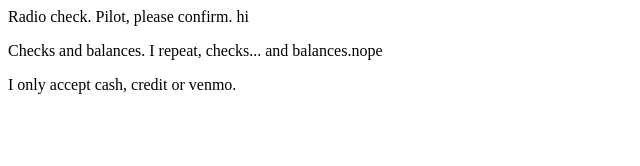
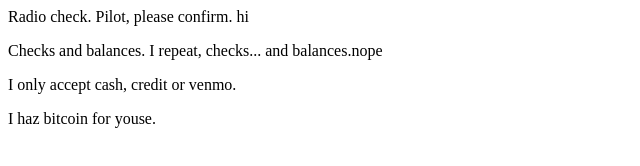
Before and after one commit to daniellespencer/communication-log, a plain HTML site: page index.html in a window 1280 px wide. Shown: the whole page, without its empty margins (0-640 px from the left). Drawn offline with Linux system fonts and the light colour scheme.

Commit message:
oh happy halloweenie

```diff
--- a/index.html
+++ b/index.html
@@ -3,5 +3,6 @@
    <p>Radio check. Pilot, please confirm. hi</p>
    <p>Checks and balances. I repeat, checks... and balances.nope</p>
    <p>I only accept cash, credit or venmo.</p>
+   <p>I haz bitcoin for youse.</p>
 </body>
 </html>
```
